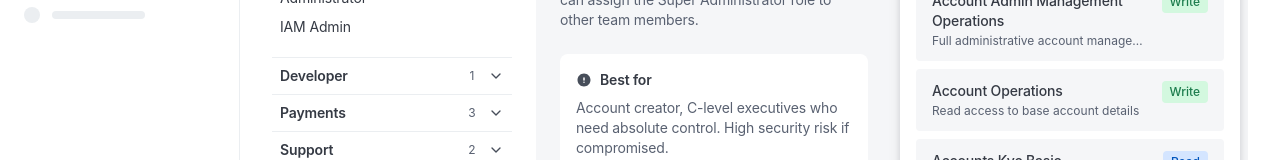
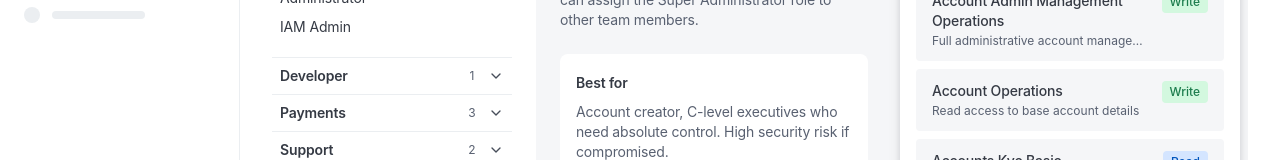
Before and after one commit to khoi-stripe/uvp, a Next.js app: page / in a window 1280 px wide. Shown: the part 349-509 px from the top of the page. Built offline with nearby package versions, Linux system fonts and the light colour scheme.

Commit message:
Remove icon from Best for section
Committed-By-Agent: cursor

```diff
--- a/src/app/page.tsx
+++ b/src/app/page.tsx
@@ -386,10 +386,7 @@ export default function RolesPermissionsPage() {
             {/* Best for section */}
             {selectedRole.details?.bestFor && (
               <div className="bg-white rounded-lg p-4">
-                <div className="flex items-center gap-2 mb-2">
-                  <svg width="16" height="16" viewBox="0 0 16 16" fill="none" xmlns="http://www.w3.org/2000/svg">
-                    <path fillRule="evenodd" clipRule="evenodd" d="M8 14.5C11.5899 14.5 14.5 11.5899 14.5 8C14.5 4.41015 11.5899 1.5 8 1.5C4.41015 1.5 1.5 4.41015 1.5 8C1.5 11.5899 4.41015 14.5 8 14.5ZM8 5.25C8.41421 5.25 8.75 5.58579 8.75 6V8C8.75 8.41421 8.41421 8.75 8 8.75C7.58579 8.75 7.25 8.41421 7.25 8V6C7.25 5.58579 7.58579 5.25 8 5.25ZM8 11C8.41421 11 8.75 10.6642 8.75 10.25C8.75 9.83579 8.41421 9.5 8 9.5C7.58579 9.5 7.25 9.83579 7.25 10.25C7.25 10.6642 7.58579 11 8 11Z" fill="#474E5A"/>
-                  </svg>
+                <div className="mb-2">
                   <span className="text-[14px] font-semibold text-[#353A44] leading-5 tracking-[-0.15px]">Best for</span>
                 </div>
                 <p className="text-[14px] text-[#596171] leading-5 tracking-[-0.15px]">
```
